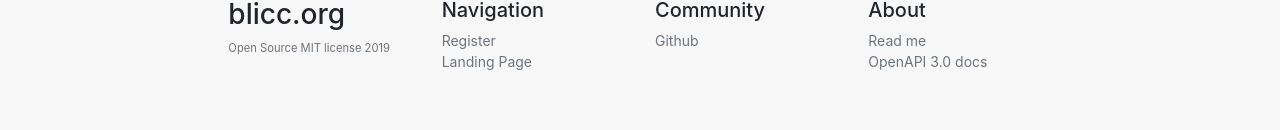
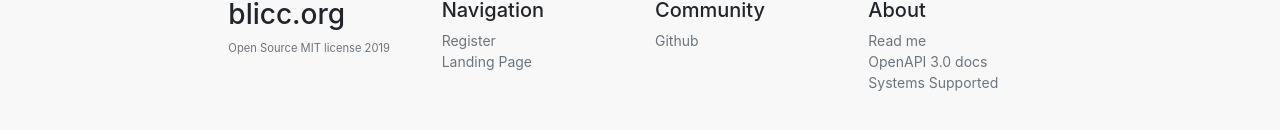
Before and after one commit to blicc-org/blicc, a React (Create React App) app in the folder app/: page / in a window 1280 px wide. Shown: the part 596-726 px from the top of the page. Built offline with nearby package versions, Linux system fonts and the light colour scheme; no server answers.

Commit message:
feat(app): update systems supported in footer

```diff
--- a/app/src/language/Content.js
+++ b/app/src/language/Content.js
@@ -43,6 +43,10 @@ export const content = {
           title: 'OpenAPI 3.0 docs',
           link: 'https://api.blicc.org',
         },
+        {
+          title: 'Systems Supported',
+          link: '/pages/docs/supported.md',
+        },
       ],
     },
   ],
```
